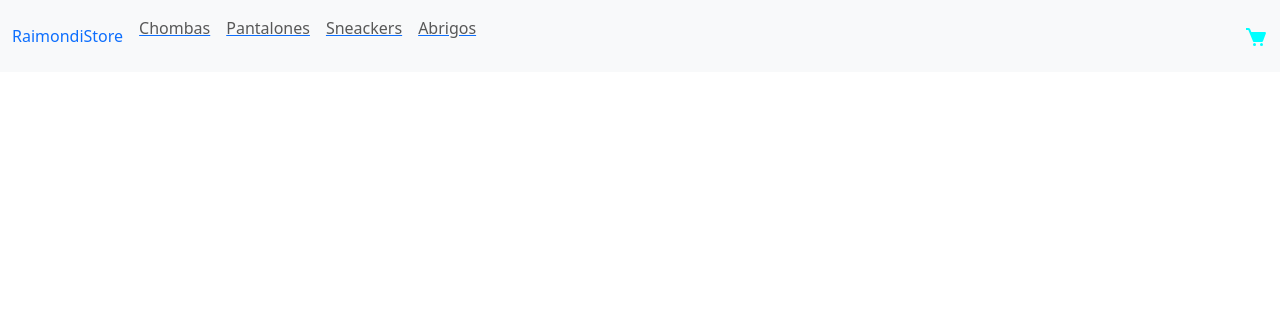
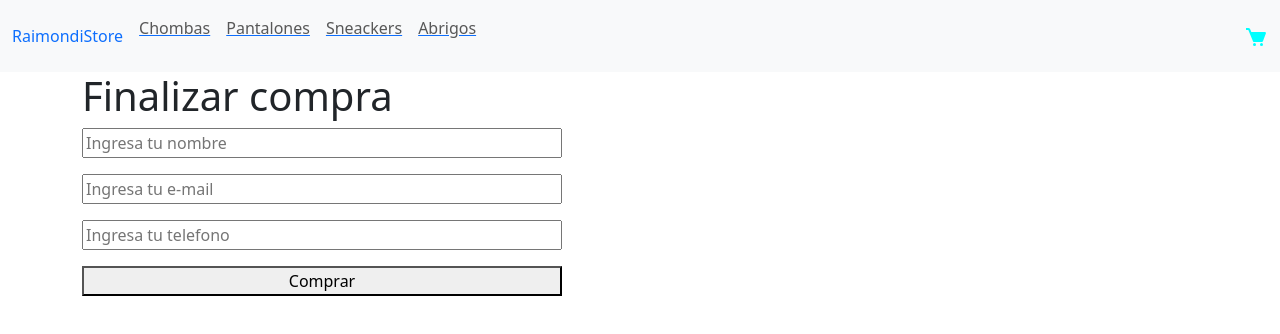
Before and after one commit to SantiagoEspindola02/raimondistore-react, a React (Vite) app: page /checkout in a window 1280 px wide. Shown: the top 334 px of the page. Built offline with nearby package versions, Linux system fonts and the light colour scheme.

Commit message:
trabajo de e-commerce finalizado

```diff
--- a/package.json
+++ b/package.json
@@ -13,6 +13,7 @@
     "firebase": "^10.5.2",
     "react": "^18.2.0",
     "react-dom": "^18.2.0",
+    "react-hook-form": "^7.48.2",
     "react-router-dom": "^6.16.0"
   },
   "devDependencies": {
--- a/src/App.jsx
+++ b/src/App.jsx
@@ -6,6 +6,7 @@ import NavBar from './components/Navbar'
 import { BrowserRouter, Routes, Route } from 'react-router-dom'
 import { CartContextProvider } from './context/cartContext'
 import Cart from './components/Cart'
+import Checkout from './components/Checkout'
 
 
 function App() {
@@ -21,6 +22,7 @@ function App() {
             <Route exact path ='/product/:productId' element={<ItemDetailContainer />} />
             <Route exact path ='/category/:category' element = {<ItemListContainer />} />
             <Route exact path ='/cart' element={<Cart />} />
+            <Route exact path ='/checkout' element={<Checkout />} />
           </Routes>
         </BrowserRouter>
       </CartContextProvider>
--- a/src/components/Cart.jsx
+++ b/src/components/Cart.jsx
@@ -15,7 +15,7 @@ const Cart = () => {
                 {cart.map((product) => <CartItem key={product.id} product={product} />)}
                 <p>Total a pagar: ${total()}</p>
                 <button className="btn btn-danger" onClick={removeList}>Vaciar carrito</button>
-                <Link className="btn btn-dark">Finalizar tu compra</Link>
+                <Link to= '/checkout' className="btn btn-dark">Finalizar tu compra</Link>
             </div>
                 : <div>
                     <h3>No has añadido productos en tu carrito</h3>
--- /dev/null
+++ b/src/components/Checkout.jsx
@@ -0,0 +1,60 @@
+import { useContext, useState } from "react"
+import { CartContext } from "../context/cartContext"
+import { useForm } from "react-hook-form"
+import { collection, addDoc, serverTimestamp } from "firebase/firestore"
+import { db } from "../firebase/config"
+
+
+
+const Checkout = () => {
+
+    const [orderId, setOrderId] = useState("")
+
+    const { cart, removeList, total } = useContext(CartContext)
+
+    const { register, handleSubmit } = useForm()
+
+    const buy = (data) => {
+        const order = {
+            buyer: data,
+            products: cart,
+            total: total(),
+            date: serverTimestamp()
+        }
+        console.log(order)
+
+        const ordersRef = collection(db, "orders")
+
+        addDoc(ordersRef, order)
+            .then((doc) => {
+                setOrderId(doc.id)
+                removeList()
+            })
+    }
+
+    if (orderId) {
+        return (
+            <div className="container">
+                <h1 className="main-title">MUCHAS GRACIAS POR TU COMPRA!!</h1>
+                <p>Tu numero de pedido es: <span><strong> {orderId}</strong></span></p>
+            </div>
+        )
+    }
+
+    return (
+        <div className="container">
+            <h1 className="main-title">Finalizar compra</h1>
+            <form className="formulario d-flex flex-column gap-3" style={{ width: "30rem" }} onSubmit={handleSubmit(buy)} >
+
+                <input type="text" placeholder="Ingresa tu nombre" {...register("nombre")} />
+                <input type="email" placeholder="Ingresa tu e-mail" {...register("email")} />
+                <input type="phone" placeholder="Ingresa tu telefono" {...register("telefono")} />
+
+                <button className="enviar" type="submit">Comprar</button>
+
+            </form>
+        </div>
+    )
+}
+
+export default Checkout
```
Also changed, not shown: 1 other file (tests, documents, lock files or other folders).
